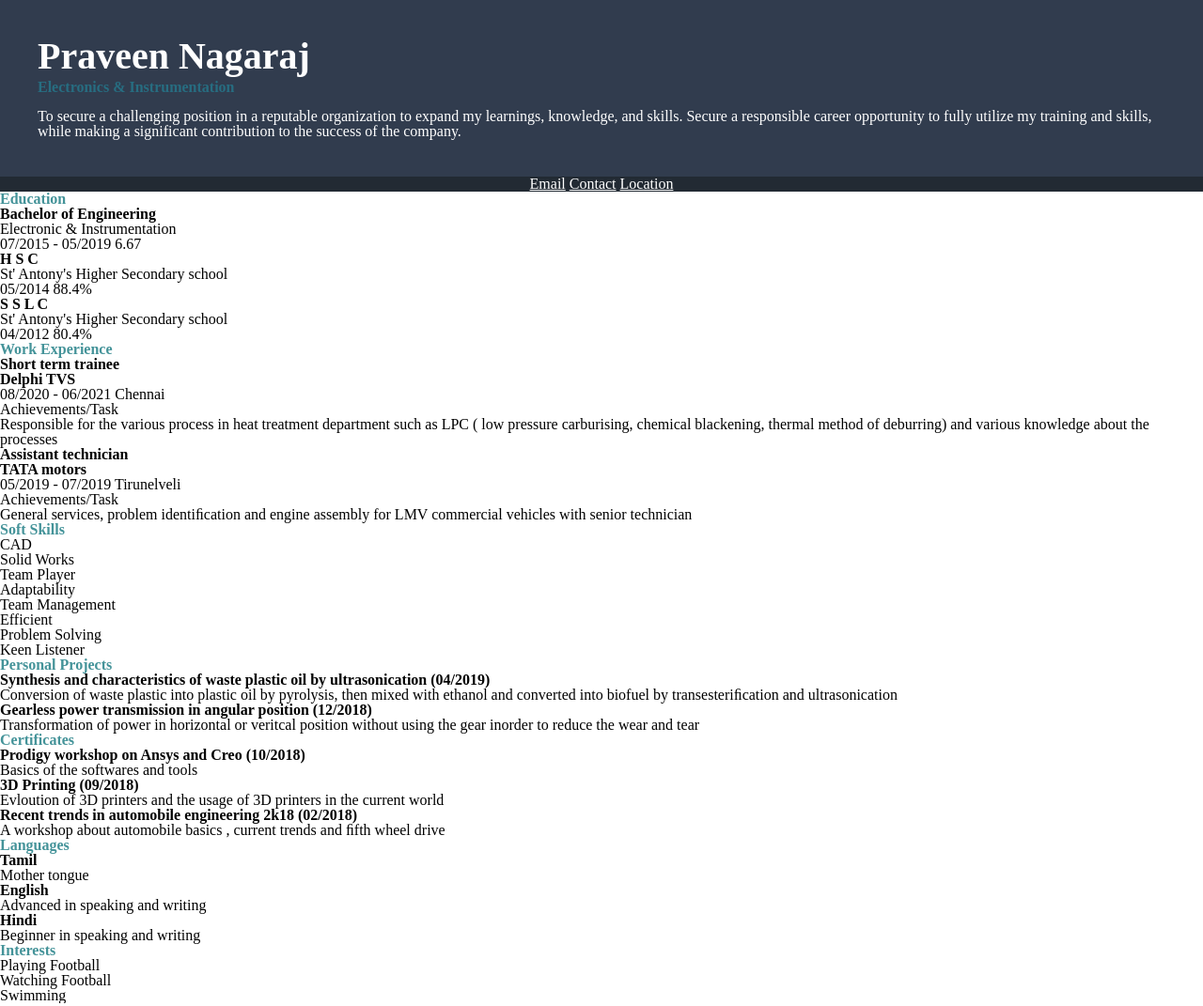
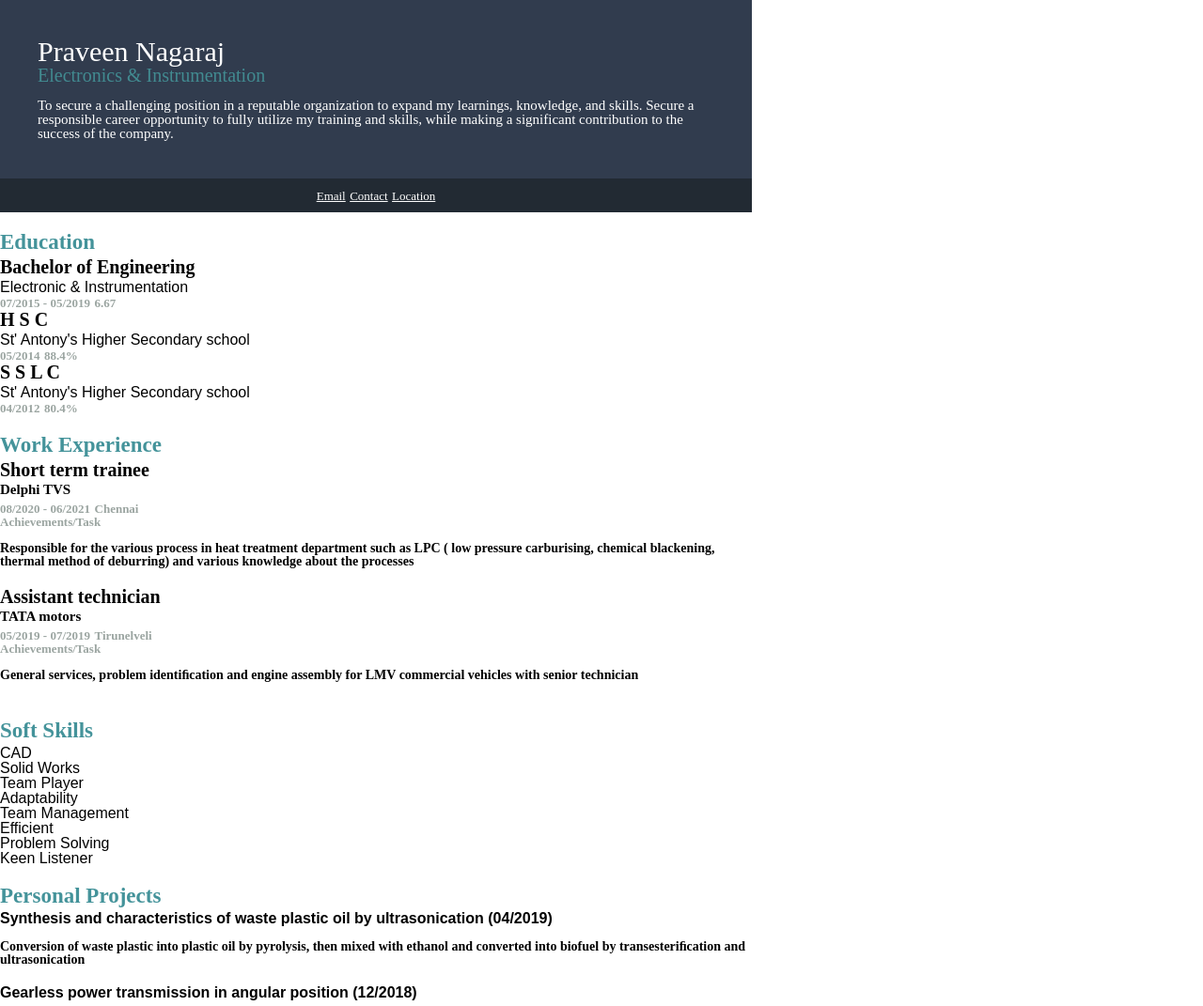
Before and after one commit to prawin10/personal-portfolio1, a website: page index.html in a window 1280 px wide. Shown: the top 1071 px of the page at 94% size. Drawn offline with Linux system fonts and the light colour scheme.

Commit message:
add css/main.css

```diff
--- a/css/main.css
+++ b/css/main.css
@@ -1,3 +1,8 @@
+body {
+    font-family: Arial, Helvetica, sans-serif;
+    width: 800px;
+    margin-left: center;
+}
 #header{
     background-color: #313c4e;
     padding-top: 40px;
@@ -6,31 +11,71 @@
     padding-left: 40px;
 }
 #header h1{
-    color: white;;
-    font-size: 40px;
-    padding-bottom: 5px;
-
+    color: white;
+    font-size: 30px;
+    font-family: Bahnschrift;
+    text-decoration: none;
+    font-weight: lighter;
 }
 #header h3{
-    color: #276d81;
+    color: rgb(66 139 145);
+    font-size: 20px;
+    font-family: Bahnschrift;
+    font-weight: lighter;
     padding-bottom: 15px;
 }
 #header p{
     color: white;
+    font-size: 15px;
+    font-family: Bahnschrift;
+    font-weight: lighter;
 }
 #contact{
-    background-color: #222a33;
+    background-color: rgb(34 42 51);
     text-align: center;
+    padding-top: 10px;
+    padding-bottom: 10px;
 }
 #contact a{
     color: white;
+    font-size: 13px;
+    font-family: Bahnschrift;
+    font-weight: lighter;
 }
-#main-content{
-    background-color: white;
+#main-content h2{
+    color: rgb(68 147 154);
+    font-size: 23px;
+    font-family: Bahnschrift;
+    font-weight: bolder;
+    padding-top: 20px;
+    padding-bottom: 5px;
 }
-#left{
-    background-color: white;
+#main-content h3{
+    color: black;
+    font-size: 20px;
+    font-family: Bahnschrift;
+    font-weight: bolder;
+    padding-bottom: 4px;
 }
-.content-box h2{
-    color: #449399;
+#main-content h4{
+    color: black;
+    font-size: 15px;
+    font-family: Bahnschrift;
+    font-weight: bolder;
+    padding-bottom: 4px;
 }
+#main-content span{
+    color: rgb(155 165 161);
+    font-size: 13px;
+    font-family: Bahnschrift;
+    font-weight: bold;
+    padding-bottom: 20px;
+}
+#main-content ul{
+    color: black;
+    font-size: 14px;
+    font-family: Bahnschrift;
+    font-weight: bold;
+    padding-top: 15px;
+    padding-bottom: 20px;
+}
```
